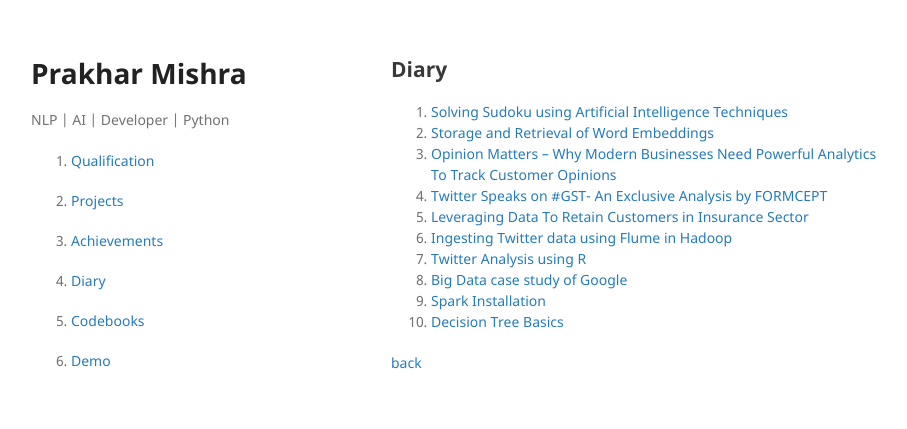
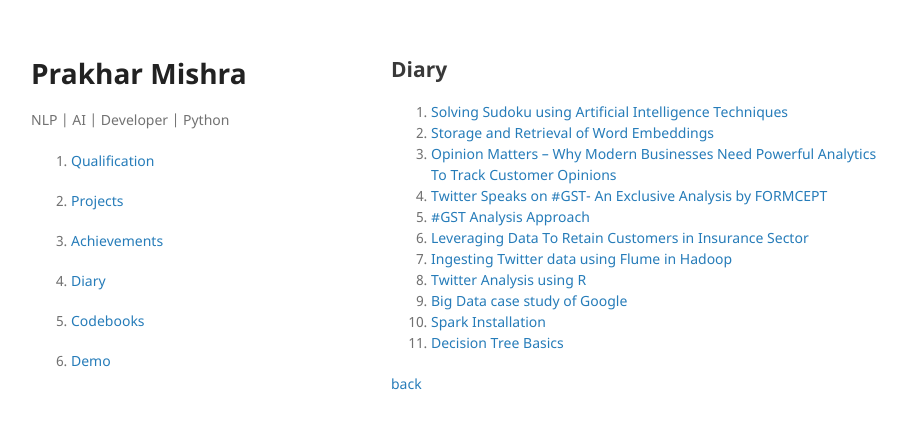
Before and after one commit to prakhar21/profile, a Jekyll site: the page built from blogs.md, in a window 1280 px wide. Shown: the top 429 px of the page, without its empty margins (179-1086 px from the left). Built offline with Jekyll 4.4.1, drawn with Linux system fonts in a browser that asks for light colours; our own code applies the rules of GitHub Pages for plain Markdown files.

Commit message:
Updated codebook and blog

```diff
--- a/blogs.md
+++ b/blogs.md
@@ -7,7 +7,8 @@ layout: default
 1. [Solving Sudoku using Artificial Intelligence Techniques](https://medium.com/@pmprakhargenius/sudoku-solver-ai-agent-700897b936c7)
 2. [Storage and Retrieval of Word Embeddings](http://formcept.com/blog/storage-and-retrieval-of-word-embeddings/)
 3. [Opinion Matters – Why Modern Businesses Need Powerful Analytics To Track Customer Opinions](http://formcept.com/blog/opinion-matters-why-modern-businesses-need-powerful-analytics-to-track-customer-opinions/)
-4. [ Twitter Speaks on #GST- An Exclusive Analysis by FORMCEPT](http://formcept.com/blog/twitter-speaks-on-gst-an-exclusive-analysis-by-formcept/)
+4. [Twitter Speaks on #GST- An Exclusive Analysis by FORMCEPT](http://formcept.com/blog/twitter-speaks-on-gst-an-exclusive-analysis-by-formcept/)
+5. [#GST Analysis Approach](http://formcept.com/blog/formcepts-exclusive-analysis-of-gst-tweets-a-step-by-step-approach/)
 5. [Leveraging Data To Retain Customers in Insurance Sector](http://formcept.com/blog/leveraging-data-to-retain-customers-in-insurance-sector/)
 6. [Ingesting Twitter data using Flume in Hadoop](https://www.linkedin.com/pulse/hadoop-flume-twitter-prakhar-mishra?lipi=urn%3Ali%3Apage%3Ad_flagship3_profile_view_base_post_details%3BwTFJupHtQ%2F6PQtzNxSptGg%3D%3D)
 7. [Twitter Analysis using R](https://www.linkedin.com/pulse/twitter-wordcloud-r-prakhar-mishra?lipi=urn%3Ali%3Apage%3Ad_flagship3_profile_view_base_post_details%3BwTFJupHtQ%2F6PQtzNxSptGg%3D%3D)
```
Also changed, not shown: codebooks.md (+1 -1 lines).
